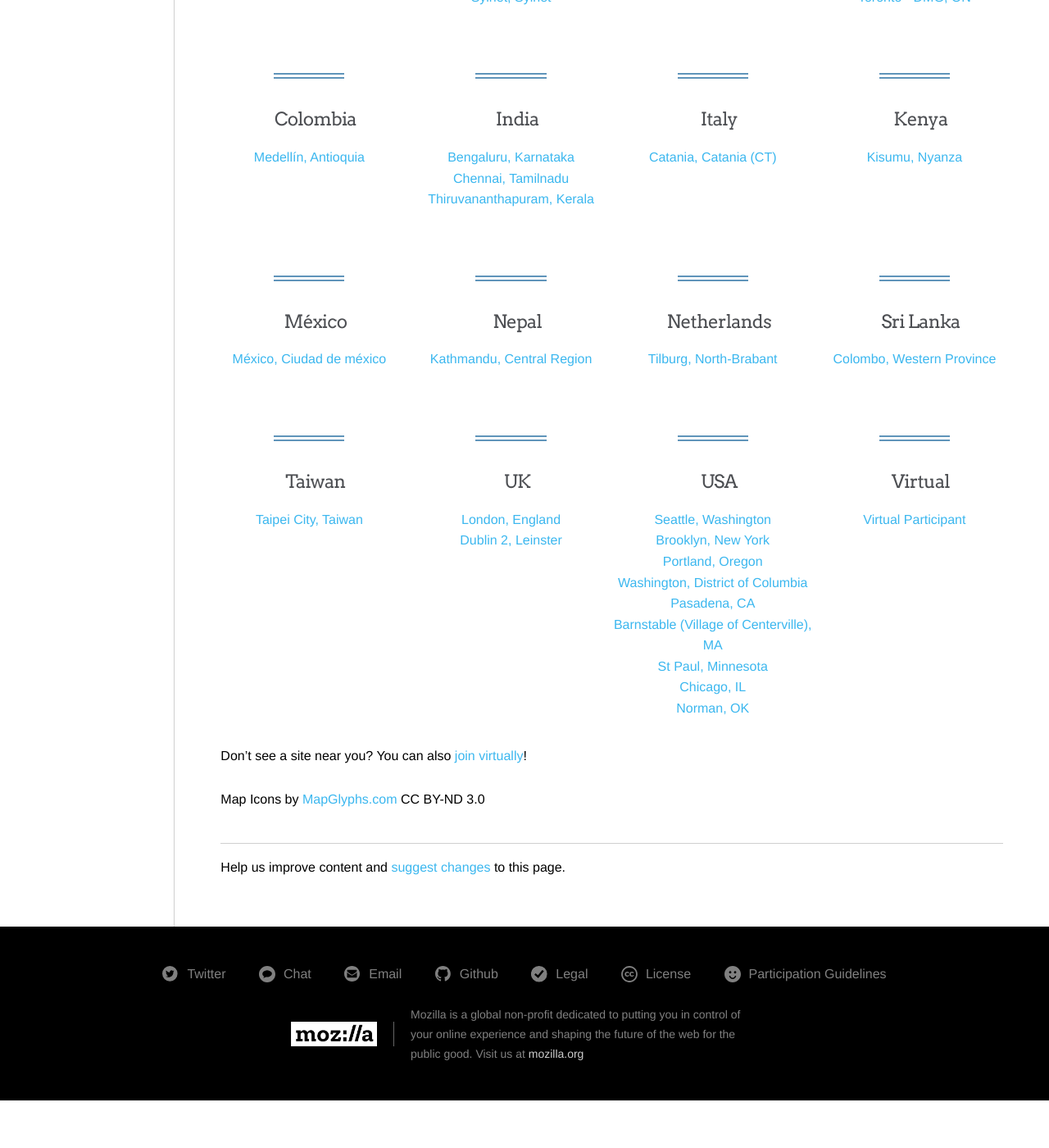
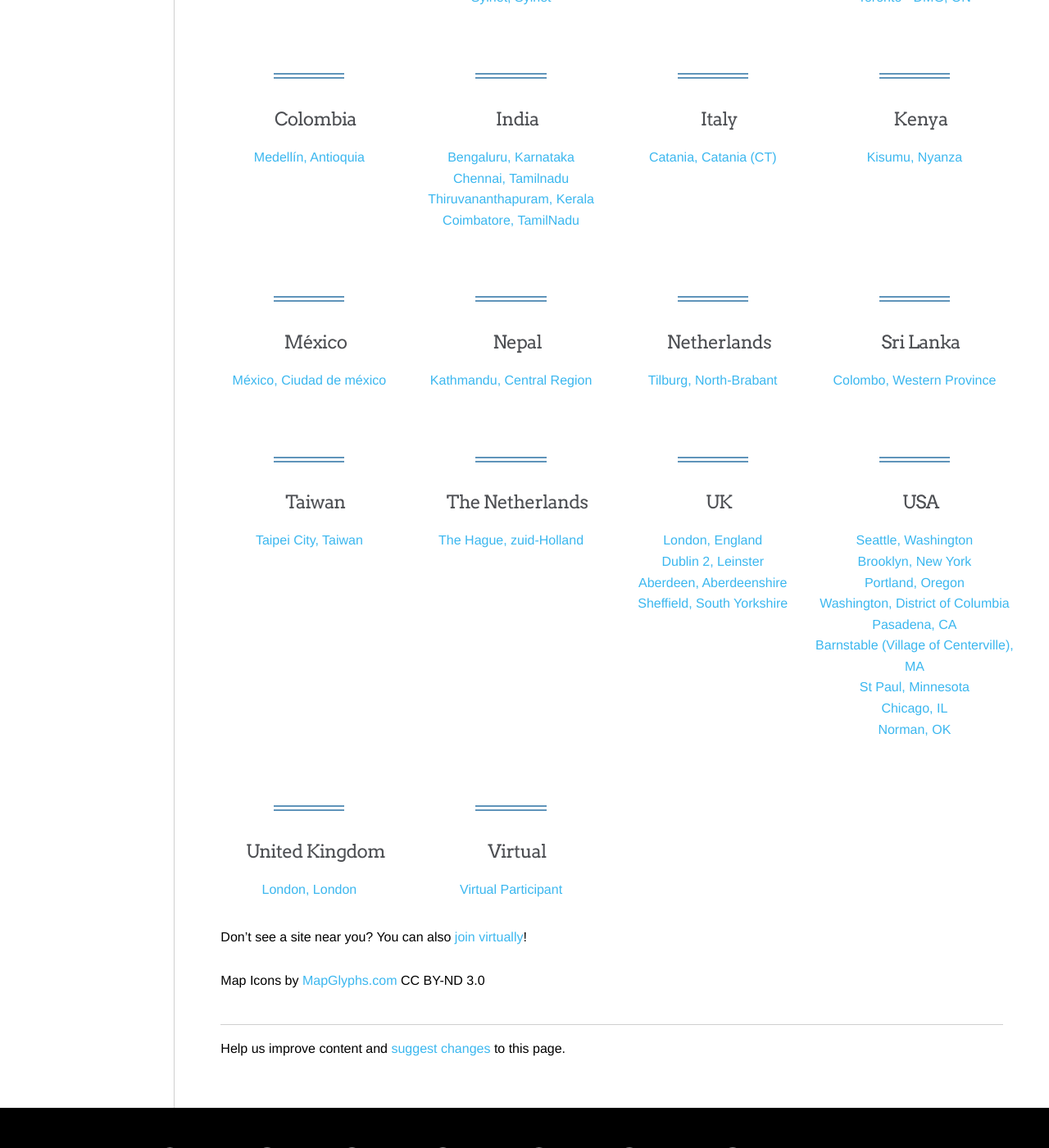
Before and after one commit to mozilla/global-sprint, a Jekyll site: the page built from _articles/register.md, in a window 1280 px wide and 1400 px high, scrolled down 902 px. Shown: the whole window at 82% size. Built offline with Jekyll 4.4.1, drawn with Linux system fonts in a browser that asks for light colours; comment, search, counter and statistics services are not loaded; a style sheet for code colours, icons or effects is not loaded; before the commit the page ends 2244 px from its top, so only the background shows below that.

Commit message:
Update sites.json

```diff
--- a/_data/sites.json
+++ b/_data/sites.json
@@ -89,6 +89,14 @@
             "siteLocationCountry": "India",
             "countryCode": "IN",
             "linkToTito": "https://ti.to/Mozilla/global-sprint-kerala"
+        },
+        {
+            "siteName": "FoxIOT HackerSpace",
+            "siteLocationCity": "Coimbatore",
+            "siteLocationStateProvince": "TamilNadu",
+            "siteLocationCountry": "India",
+            "countryCode": "IN",
+            "linkToTito": "https://ti.to/Mozilla/global-sprint-coimbatore"
         }
     ],
     "Italy": [
@@ -161,6 +169,16 @@
             "linkToTito": "https://ti.to/Mozilla/global-sprint-taipei"
         }
     ],
+    "The Netherlands": [
+        {
+            "siteName": "Koninklijke Bibliotheek (KB)",
+            "siteLocationCity": "The Hague",
+            "siteLocationStateProvince": "zuid-Holland",
+            "siteLocationCountry": "The Netherlands",
+            "countryCode": "NL",
+            "linkToTito": "https://ti.to/Mozilla/global-sprint-the-hague"
+        }
+    ],
     "UK": [
         {
             "siteName": "MozLDN",
@@ -177,6 +195,22 @@
             "siteLocationCountry": "UK",
             "countryCode": "UK",
             "linkToTito": "https://ti.to/Mozilla/global-sprint-dublin"
+        },
+        {
+            "siteName": "Aberdeen",
+            "siteLocationCity": "Aberdeen",
+            "siteLocationStateProvince": "Aberdeenshire",
+            "siteLocationCountry": "UK",
+            "countryCode": "UK",
+            "linkToTito": "https://ti.to/Mozilla/global-sprint-aberdeen"
+        },
+        {
+            "siteName": "University of Sheffield",
+            "siteLocationCity": "Sheffield",
+            "siteLocationStateProvince": "South Yorkshire",
+            "siteLocationCountry": "UK",
+            "countryCode": "UK",
+            "linkToTito": "https://ti.to/Mozilla/global-sprint-sheffield"
         }
     ],
     "USA": [
@@ -252,5 +286,15 @@
             "countryCode": "US",
             "linkToTito": "https://ti.to/Mozilla/global-sprint-norman"
         }
+    ],
+    "United Kingdom": [
+        {
+            "siteName": "British Library",
+            "siteLocationCity": "London",
+            "siteLocationStateProvince": "London",
+            "siteLocationCountry": "United Kingdom",
+            "countryCode": "UK",
+            "linkToTito": "https://ti.to/Mozilla/global-sprint-british-library"
+        }
     ]
 }
```
